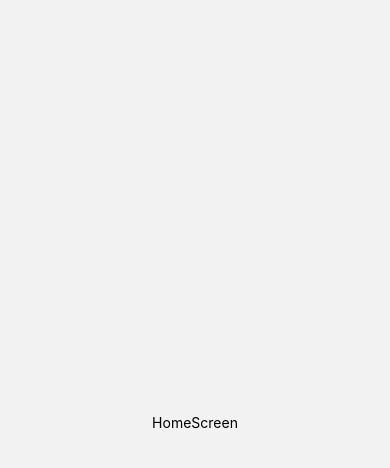
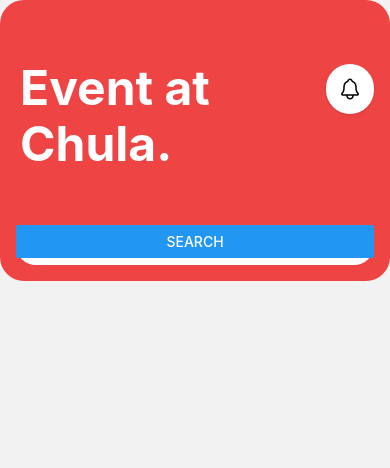
Before and after one commit to thinc-org/hc24-team-6, a React Native app: screen /Home in a window 390 px wide. Shown: the top 468 px of the page. Built offline with nearby package versions, Linux system fonts and the light colour scheme.

Commit message:
feat: homescreen nav

```diff
--- a/src/screens/HomeScreen.js
+++ b/src/screens/HomeScreen.js
@@ -1,10 +1,28 @@
-import { View, Text } from 'react-native'
-import React from 'react'
+import { View, Text, Button } from "react-native";
+import React from "react";
+import Icon from "react-native-vector-icons/Ionicons";
 
 export default function HomeScreen() {
   return (
-    <View style={{ flex: 1, alignItems: 'center', justifyContent: 'center' }}>
-      <Text>HomeScreen</Text>
+    <View className="flex flex-row justify-center w-screen h-screen">
+      <View className="bg-red-500 h-1/3 w-full rounded-3xl flex-col justify-between pb-4">
+        <View className="flex flex-row justify-between">
+          <View className="mt-16">
+            <Text className="text-5xl text-white font-bold pl-5">
+              Event at
+            </Text>
+            <Text className="text-5xl text-white font-bold pl-5 pt-2">
+              Chula.
+            </Text>
+          </View>
+          <View className="mt-16 absolute top-0 right-0 mr-4 p-3 bg-white rounded-full shadow">
+          <Icon name="notifications-outline" size={24} color="black" />
+        </View>
+        </View>
+        <View className="mx-4 h-10 bg-white rounded-3xl">
+          <Button title="Search" onPress={() => navigation.navigate("Event")} />
+        </View>
+      </View>
     </View>
   );
 }
```
